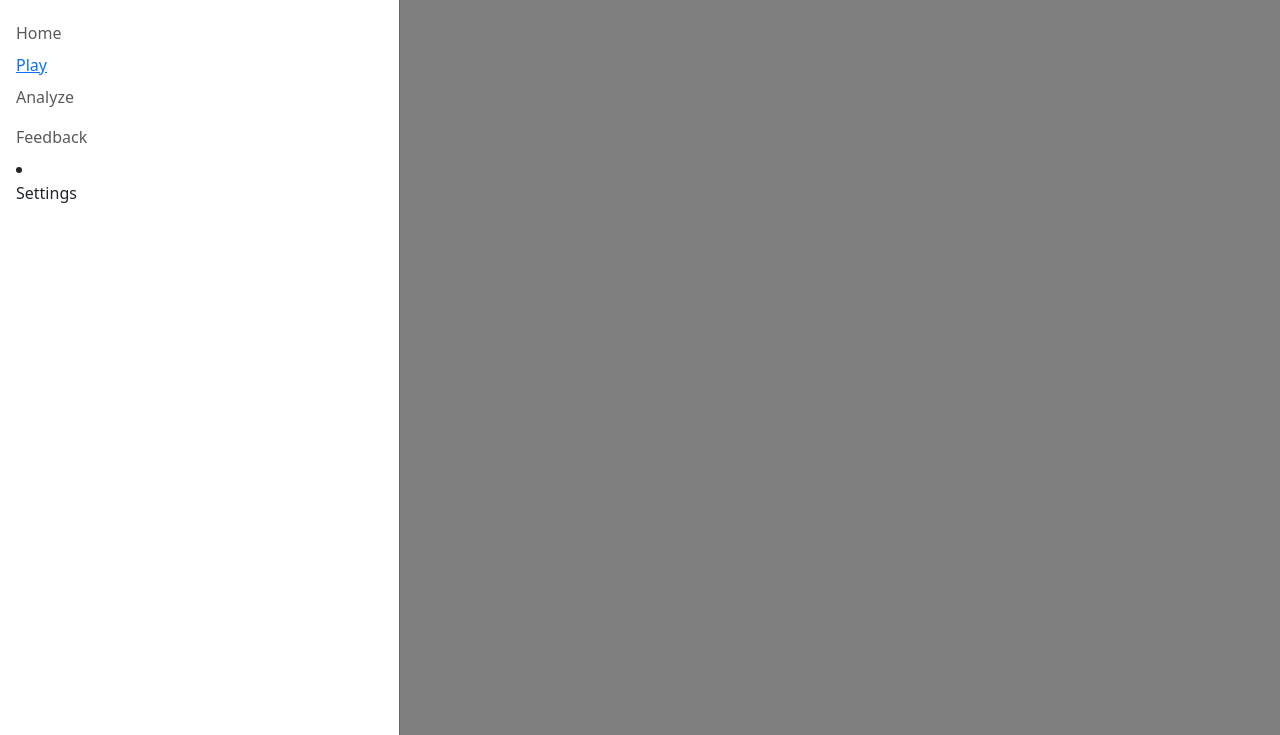
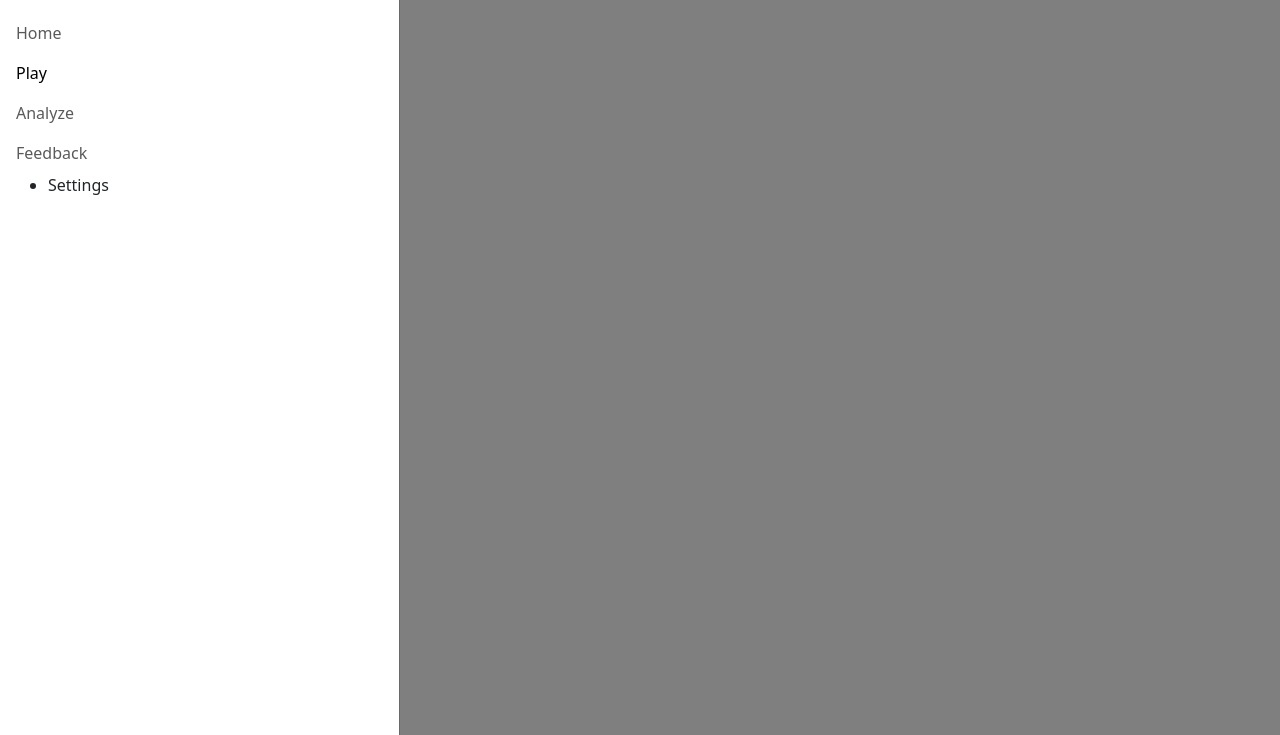
Before and after one commit to Randgriz11/QuaggaChess, a plain HTML site: page index.html in a window 1280 px wide. Both pictures are taken after a click on the button "Toggle navigation". Shown: the part 65-800 px from the top of the page. Drawn offline with nearby package versions, Linux system fonts and the light colour scheme.

Commit message:
Update index.html

```diff
--- a/index.html
+++ b/index.html
@@ -24,7 +24,7 @@
                 <a class="nav-link" href="#">Home</a>
               </li>
               <li class="nav-item">
-                <a class="nav-linkactive" aria-current="page" href="#">Play</a>
+                <a class="nav-link active" aria-current="page" href="#">Play</a>
               </li>
               <li class="nav-item">
                 <a class="nav-link" href="#">Analyze</a>
@@ -33,14 +33,15 @@
                 <a class="nav-link" href="#">Feedback</a>
               </li>
             </ul>
-            <li class="nav-item">
+            <ul>
+              <li class="nav-item">
                 <a class="nav-link" href="#">Settings</a>
-            </li>
+              </li>
+            </ul>
           </div>
         </div>
       </div>
     </nav>
-    <h1>Hello, world!</h1>
     <script src="https://cdn.jsdelivr.net/npm/bootstrap@5.3.1/dist/js/bootstrap.bundle.min.js" integrity="sha384-HwwvtgBNo3bZJJLYd8oVXjrBZt8cqVSpeBNS5n7C8IVInixGAoxmnlMuBnhbgrkm" crossorigin="anonymous"></script>
   </body>
 </html>
```
